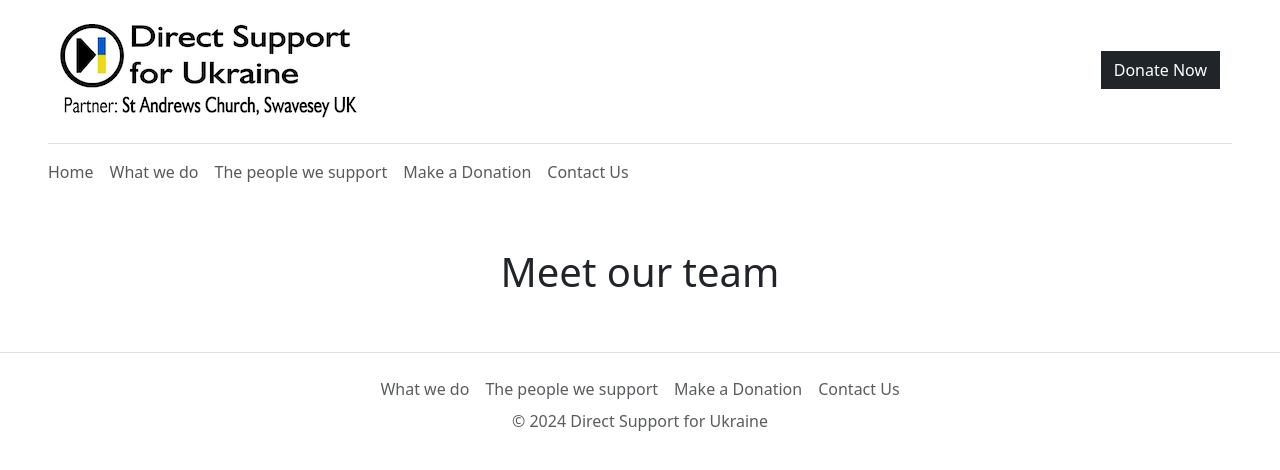
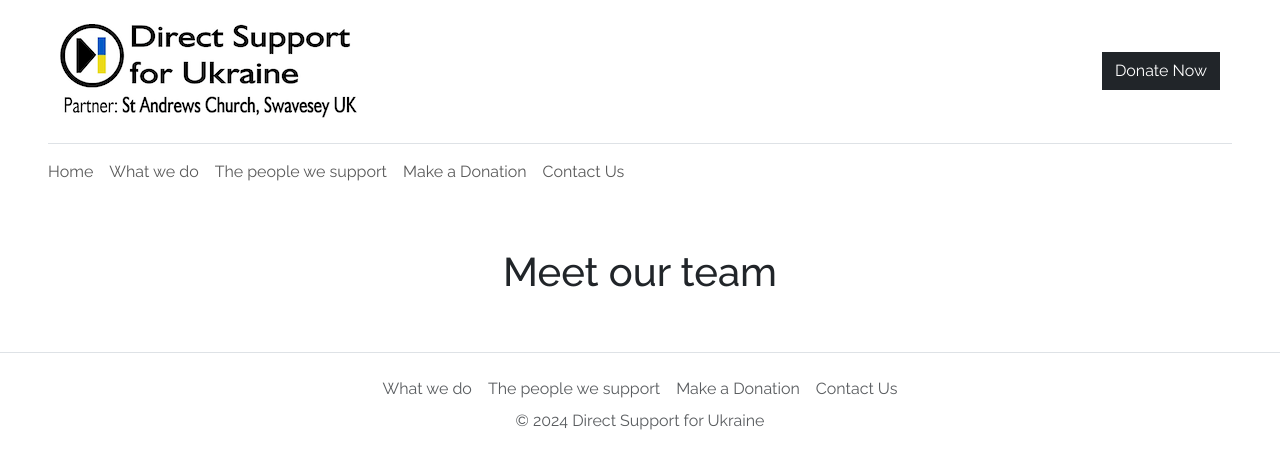
Before and after one commit to allymparker/dsfu, a Jekyll site: the page built from site/our-team.markdown, in a window 1280 px wide. Shown: the top 470 px of the page. Built offline with Jekyll 4.4.1, drawn with Linux system fonts in a browser that asks for light colours.

Commit message:
Force Raleway ff

```diff
--- a/site/_includes/head.html
+++ b/site/_includes/head.html
@@ -6,4 +6,7 @@
   <link rel="stylesheet" href="{{ "/assets/main.css" | relative_url }}">
   {%- feed_meta -%}
   <link href="https://cdn.jsdelivr.net/npm/bootstrap@5.3.3/dist/css/bootstrap.min.css" rel="stylesheet" integrity="sha384-QWTKZyjpPEjISv5WaRU9OFeRpok6YctnYmDr5pNlyT2bRjXh0JMhjY6hW+ALEwIH" crossorigin="anonymous">
+  <link rel="preconnect" href="https://fonts.googleapis.com">
+  <link rel="preconnect" href="https://fonts.gstatic.com" crossorigin>
+  <link href="https://fonts.googleapis.com/css2?family=Raleway:ital,wght@0,100..900;1,100..900&display=swap" rel="stylesheet">
 </head>
--- a/site/assets/main.scss
+++ b/site/assets/main.scss
@@ -1,6 +1,14 @@
 ---
 # Only the main Sass file needs front matter (the dashes are enough)
 ---
+
+body{
+		font-family: "Raleway", sans-serif !important;
+		font-optical-sizing: auto;
+		font-weight: 400;
+		font-style: normal;
+}
+
 .cover-img {
 	width: 940px;
 	height: 600px;
```
Also changed, not shown: site/assets/img/home.jpg (added).
